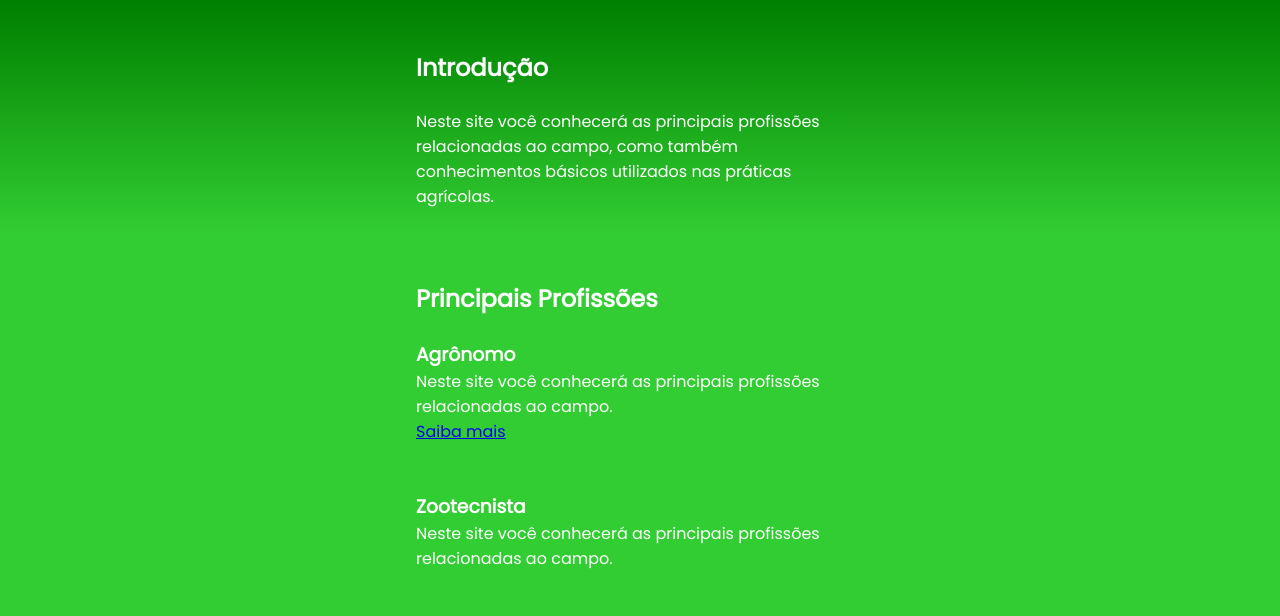
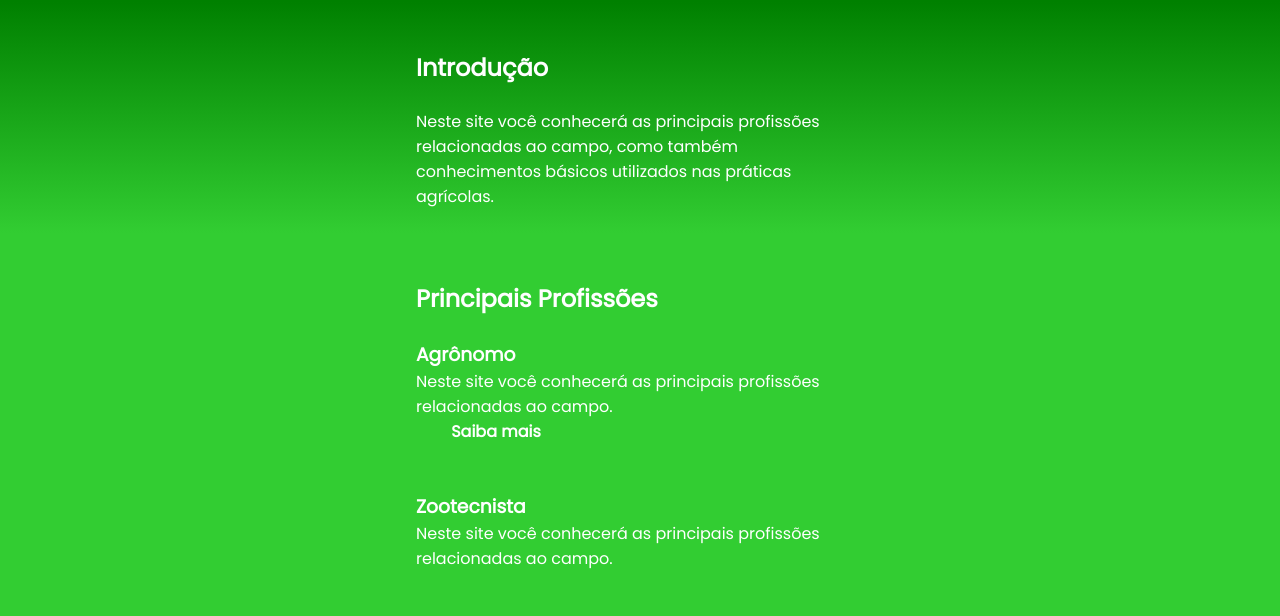
Before and after one commit to VGardacho2022/projeto-profissoes-do-campo-agrinho, a plain HTML site: page index.html in a window 1280 px wide. Shown: the part 140-756 px from the top of the page. Drawn offline with Linux system fonts and the light colour scheme.

Commit message:
Update style.css

```diff
--- a/style.css
+++ b/style.css
@@ -58,6 +58,15 @@ body {
     font-family: 'Poppins', sans-serif;
 }
 
+.botões {
+    background-color: #ff4d700 ;
+    padding: 1em 2.2em;
+    color: white;
+    font-weight: 700;
+    text-decoration: none;
+}
+
+
 .estudante-titulo{
     text-align: center;
     padding: 24px 0;
```
